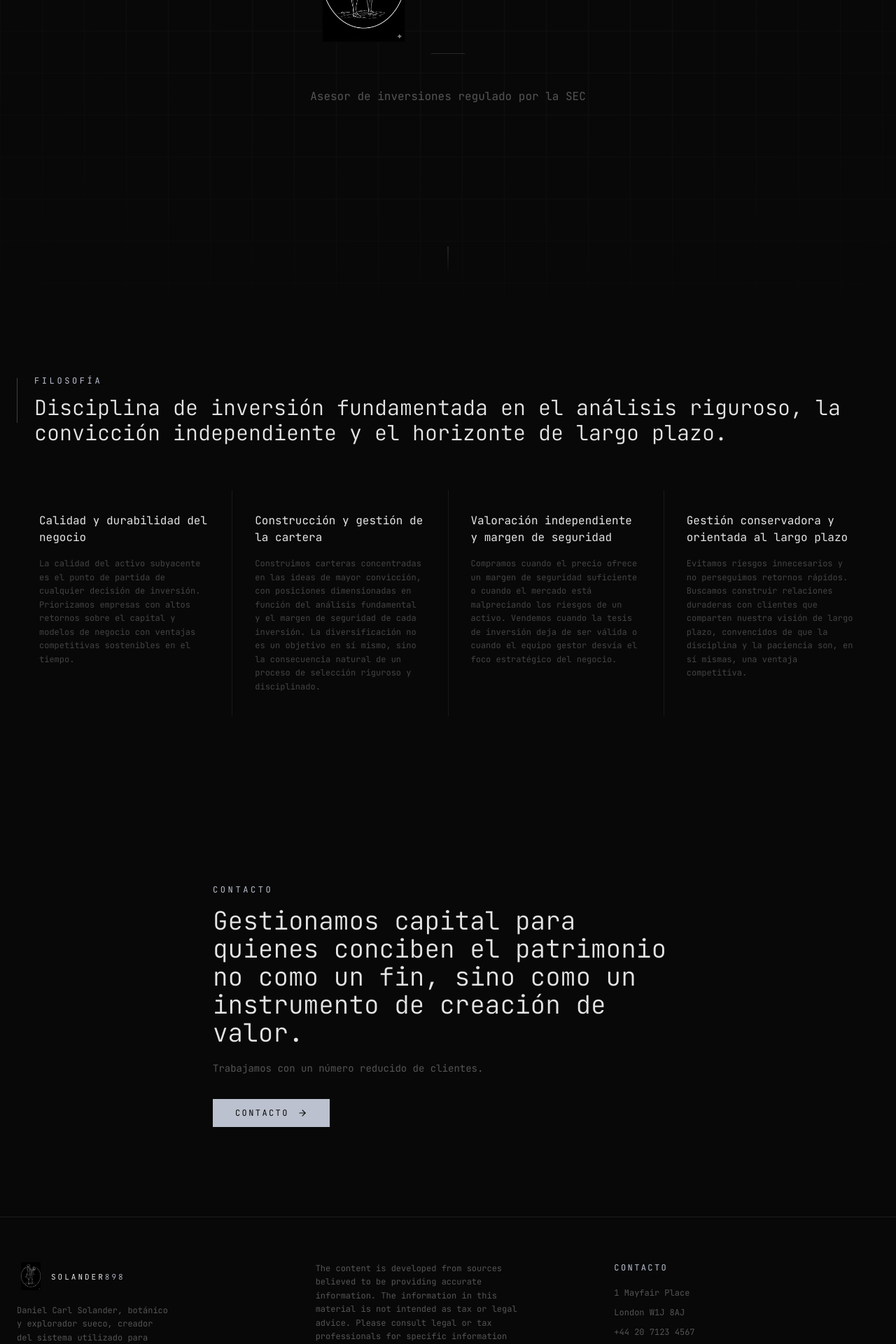
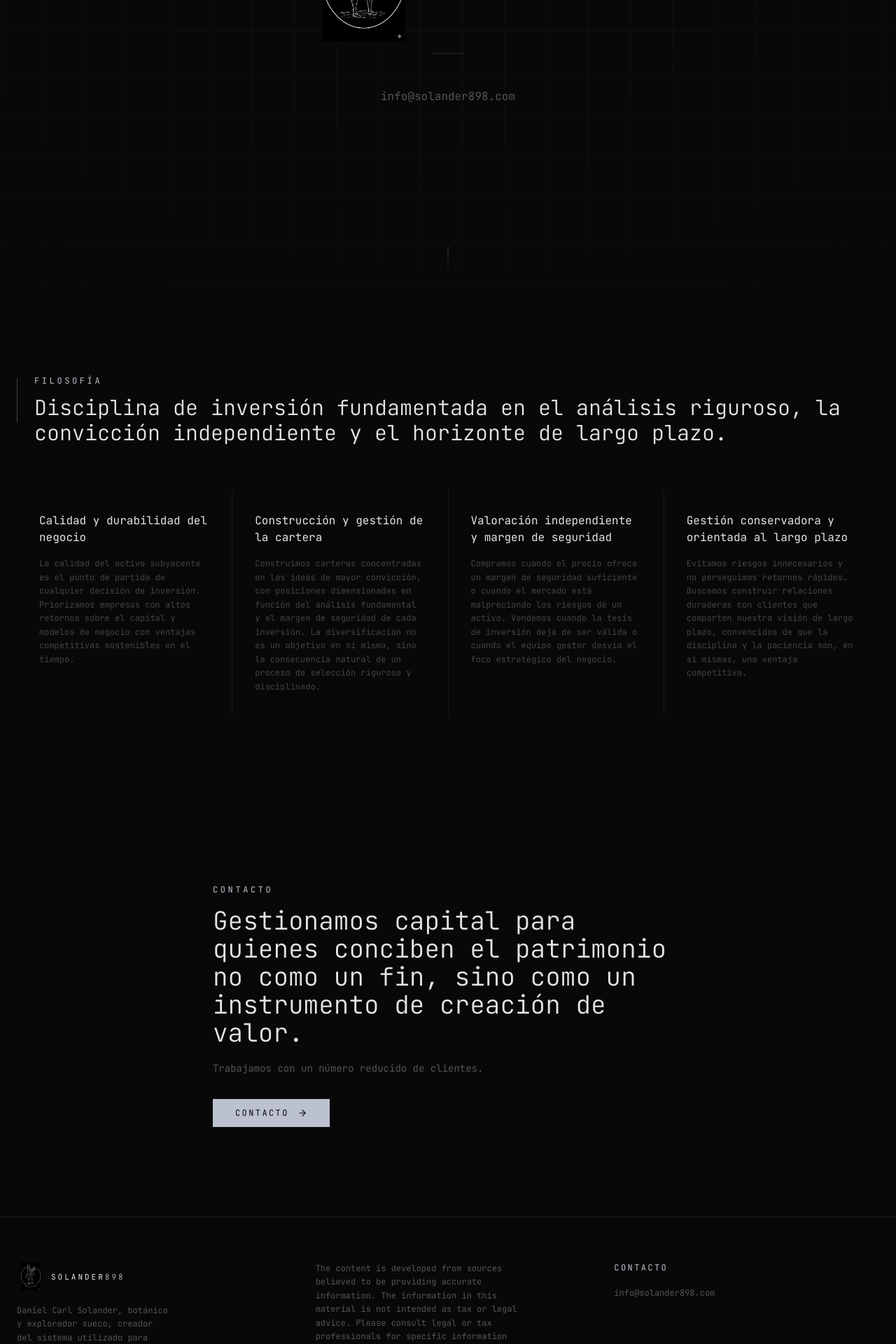
Before and after one commit to alexiscaporale/Web-Home, a React (Vite) app in the folder Solander898v2/: page / in a window 1280 px wide. Shown: the part 440-2360 px from the top of the page at 70% size. Built offline with nearby package versions, Linux system fonts and the light colour scheme.

Commit message:
Ajustes en la nueva landing v2

```diff
--- a/Solander898v2/src/app/Layout.tsx
+++ b/Solander898v2/src/app/Layout.tsx
@@ -108,9 +108,9 @@ export function Layout() {
                 CONTACTO
               </p>
               <ul className="space-y-3 text-[#555] text-xs" style={{ fontFamily: FONT_MONO }}>
-                <li>1 Mayfair Place</li>
-                <li>London W1J 8AJ</li>
-                <li>+44 20 7123 4567</li>
+                <li></li>
+                <li></li>
+                <li></li>
                 <li>info@solander898.com</li>
               </ul>
             </div>
--- a/Solander898v2/src/app/pages/Home.tsx
+++ b/Solander898v2/src/app/pages/Home.tsx
@@ -68,7 +68,7 @@ export function Home() {
 
           {/* Sub */}
           <p className="text-[#555] text-base leading-relaxed max-w-lg mx-auto mb-12">
-            Asesor de inversiones regulado por la SEC
+            info@solander898.com
           </p>
         </motion.div>
 
```
